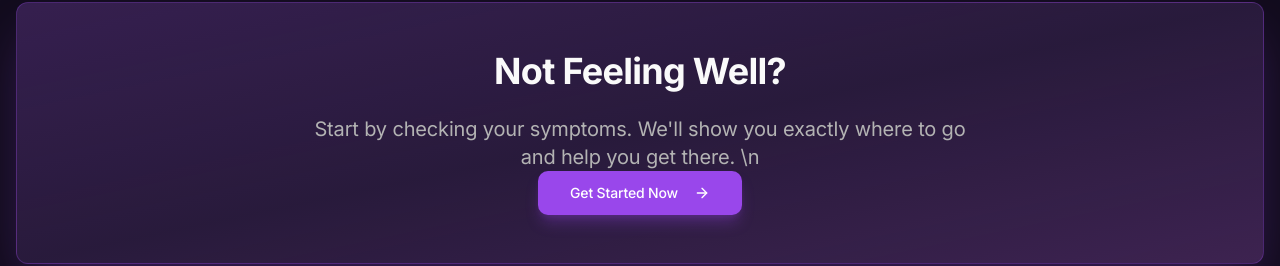
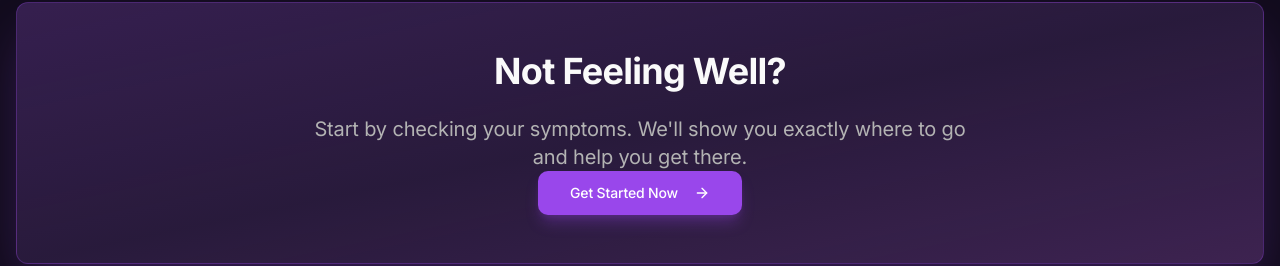
Before and after one commit to ameya-ms/wellify.ai, a React (Vite) app: page / in a window 1280 px wide. Shown: the part 3061-3327 px from the top of the page. Built offline with nearby package versions, Linux system fonts and the light colour scheme; the HTML template or start-up script is replaced by a standard one.

Commit message:
Code edited in Lovable Code Editor

```diff
--- a/src/pages/Home.tsx
+++ b/src/pages/Home.tsx
@@ -224,7 +224,7 @@ const Home = () => {
               <CardContent className="p-12 text-center space-y-6">
                 <h2 className="text-4xl font-bold text-foreground">Not Feeling Well?</h2>
                 <p className="text-xl text-muted-foreground max-w-2xl mx-auto mb-4">
-                  Start by checking your symptoms. We'll show you exactly where to go and help you get there. \n
+                  Start by checking your symptoms. We'll show you exactly where to go and help you get there.
                 </p>
                 <Link to="/symptoms">
                   <Button
```
